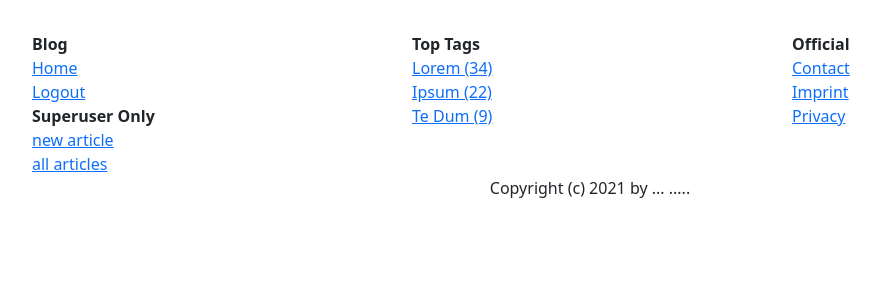
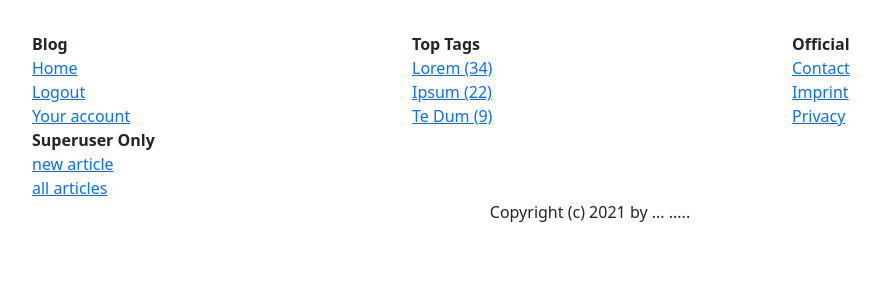
Before and after one commit to eliujulian/djangoblogdemo, a Django app: page / in a window 1280 px wide. Shown: the part 56-356 px from the top of the page, without its empty margins (50-931 px from the left). Run offline with Django 3.2, Linux system fonts and the light colour scheme; the visitor is signed in with stand-in values (Sample User, id 1); data that the repository does not hold is empty.

Commit message:
added link to account-page

```diff
--- a/templates/blog/base.html
+++ b/templates/blog/base.html
@@ -31,9 +31,11 @@
                 <div><a href="{% url 'landingpage' %}">Home</a></div>
                 {% if user.is_authenticated %}
                     <div><a href="{% url 'logout' %}">Logout</a></div>
+                    <div><a href="{% url 'account-detail' %}">Your account</a></div>
                 {% else %}
                     <div><a href="{% url 'login' %}">Login</a></div>
                 {% endif %}
+
 
                  {% if user.is_superuser %}
                     <div><strong>Superuser Only</strong></div>
```
